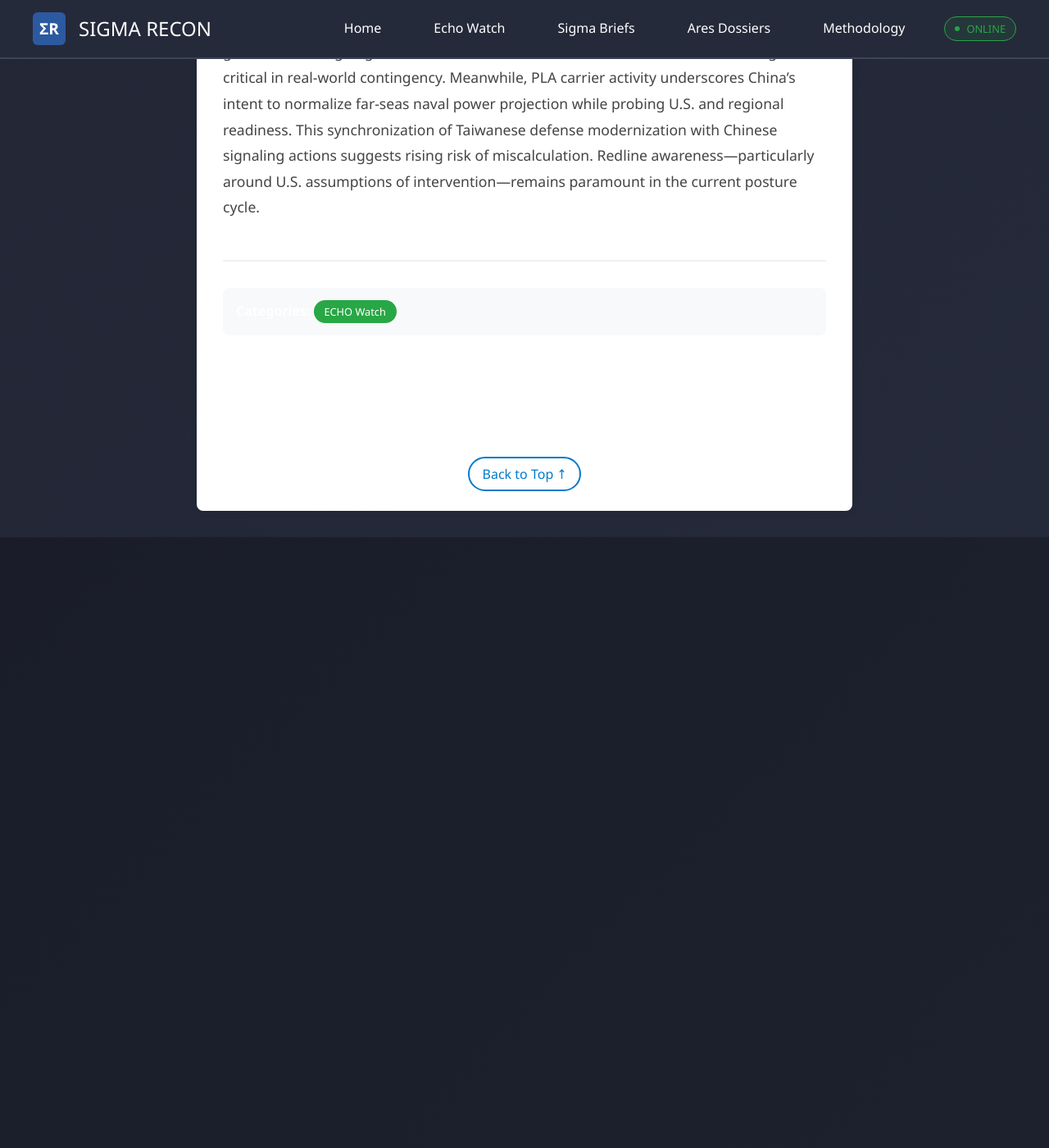
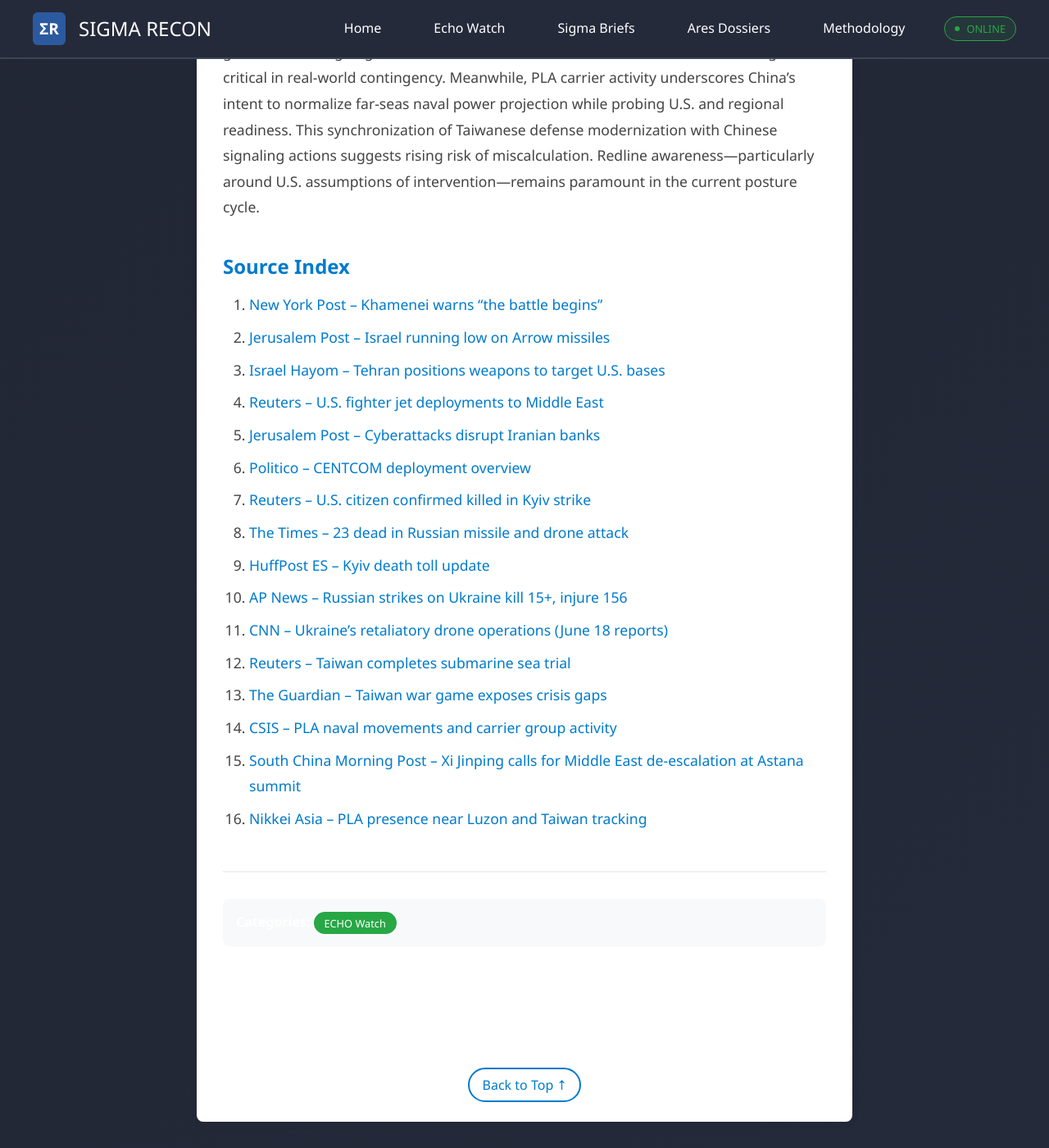
Before and after one commit to Monster52/SIGMA_Recon, a Jekyll site: the page built from _posts/2025-06-18-ECHO.md, in a window 1280 px wide and 1400 px high, scrolled down 5846 px. Shown: the whole window at 82% size. Built offline with Jekyll 4.4.1, drawn with Linux system fonts in a browser that asks for light colours; before the commit the page ends 6501 px from its top, so only the background shows below that.

Commit message:
Added sources

```diff
--- a/_posts/2025-06-18-ECHO.md
+++ b/_posts/2025-06-18-ECHO.md
@@ -111,3 +111,22 @@
 modernization with Chinese signaling actions suggests rising risk of miscalculation. Redline
 awareness—particularly around U.S. assumptions of intervention—remains paramount in the current
 posture cycle.
+
+### Source Index
+
+1. [New York Post – Khamenei warns “the battle begins”](https://nypost.com/2025/06/18/world-news/iran-supreme-leader-ayatollah-ali-khamenei-warns-the-battle-begins-in-x-post/)
+2. [Jerusalem Post – Israel running low on Arrow missiles](https://www.jpost.com/israel-news/defense-news/article-858121)
+3. [Israel Hayom – Tehran positions weapons to target U.S. bases](https://www.israelhayom.com/2025/06/18/tehran-positions-weapons-to-target-american-bases/)
+4. [Reuters – U.S. fighter jet deployments to Middle East](https://www.reuters.com/world/middle-east/us-moving-fighter-jets-middle-east-israel-iran-war-rages-2025-06-17/)
+5. [Jerusalem Post – Cyberattacks disrupt Iranian banks](https://www.jpost.com/israel-news/defense-news/2025-06-17/live-updates-857992)
+6. [Politico – CENTCOM deployment overview](https://www.politico.com/news/2025/06/16/us-military-middle-east-00407742)
+7. [Reuters – U.S. citizen confirmed killed in Kyiv strike](https://www.reuters.com/world/europe/state-dept-confirms-death-us-citizen-ukraine-2025-06-17/)
+8. [The Times – 23 dead in Russian missile and drone attack](https://www.thetimes.co.uk/article/drone-attack-kyiv-dead-rxfswb7j6)
+9. [HuffPost ES – Kyiv death toll update](https://www.huffingtonpost.es/global/elevan-21-numero-muertos-ataque-ruso-martes-kiev-moscu-vuelve-atacarbr.html)
+10. [AP News – Russian strikes on Ukraine kill 15+, injure 156](https://apnews.com/article/187fafa3d7324130e5ee7e20e0a3a5dc)
+11. [CNN – Ukraine’s retaliatory drone operations (June 18 reports)](https://edition.cnn.com/2025/06/18/europe/ukraine-retaliatory-drones-analysis-intl)
+12. [Reuters – Taiwan completes submarine sea trial](https://www.reuters.com/business/aerospace-defense/taiwan-completes-first-sea-trial-domestically-made-submarine-defence-milestone-2025-06-17/)
+13. [The Guardian – Taiwan war game exposes crisis gaps](https://www.theguardian.com/world/2025/jun/18/taiwan-war-games-china-attack)
+14. [CSIS – PLA naval movements and carrier group activity](https://www.csis.org)
+15. [South China Morning Post – Xi Jinping calls for Middle East de-escalation at Astana summit](https://www.scmp.com/news/china/diplomacy/article/3267773/xi-jinping-urges-middle-east-restraint-amid-israel-iran-conflict)
+16. [Nikkei Asia – PLA presence near Luzon and Taiwan tracking](https://asia.nikkei.com/Politics/International-relations/PLA-carrier-strike-groups-operating-in-western-Pacific)
```
